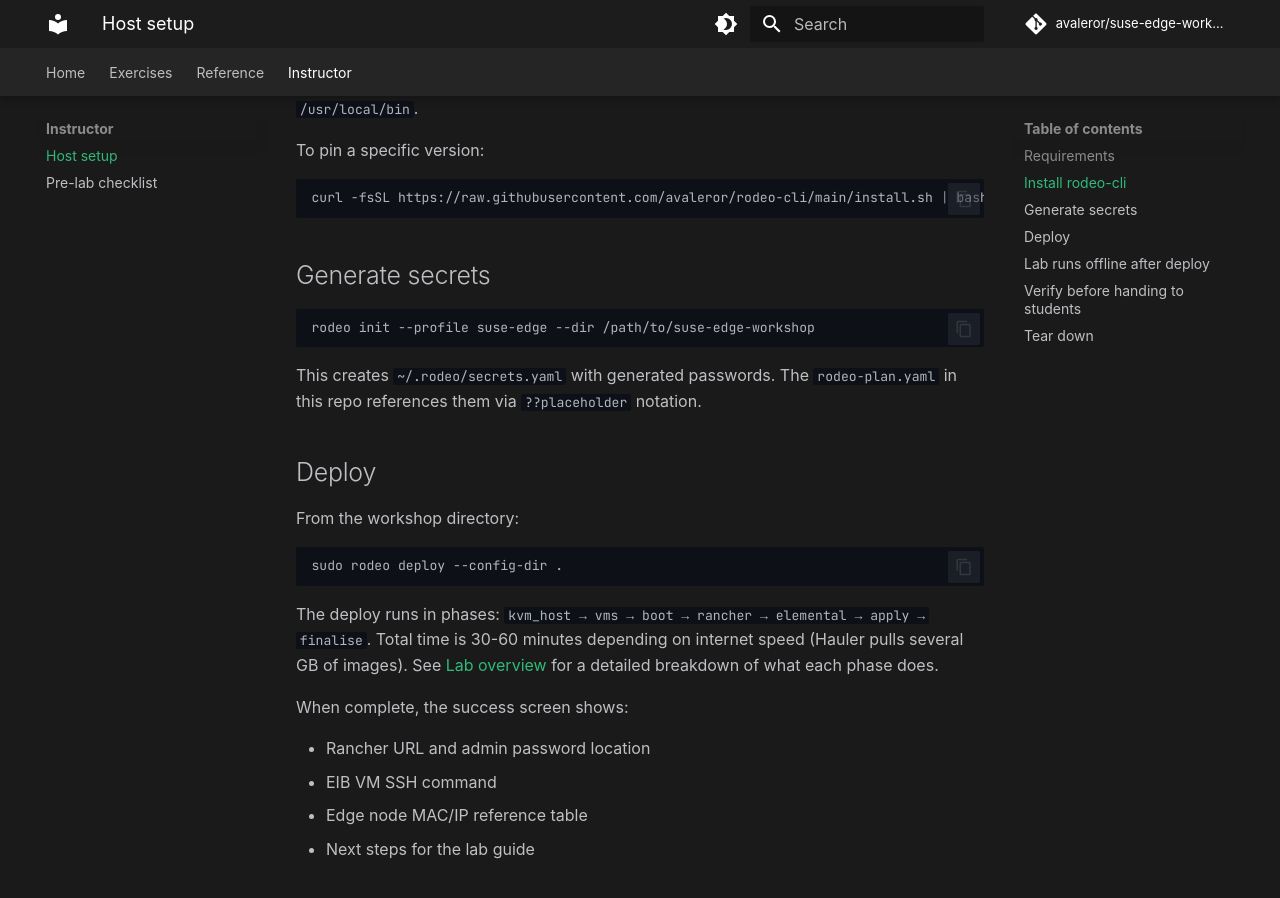
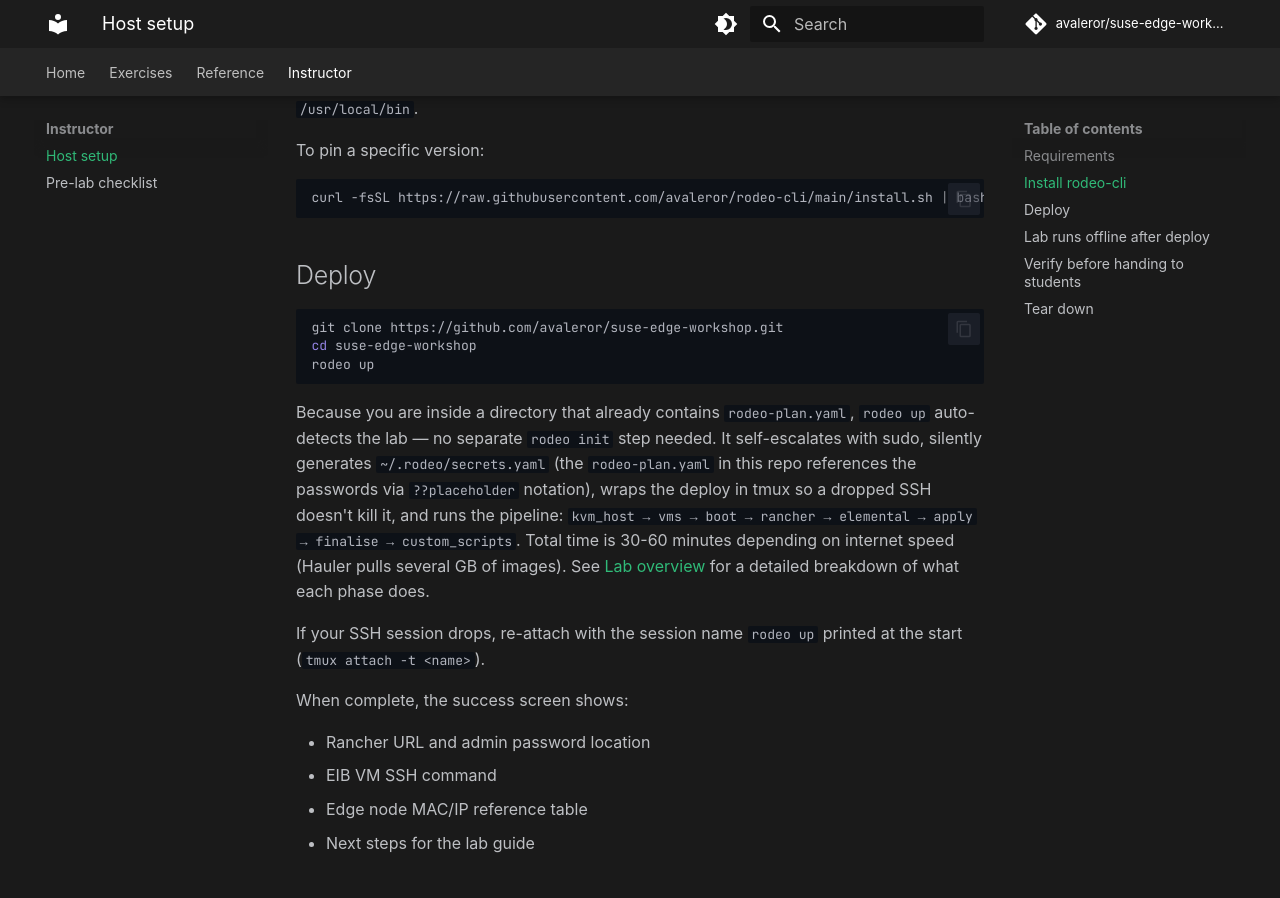
Before and after one commit to avaleror/suse-edge-workshop, an MkDocs documentation site: the page built from docs/instructor/host-setup.md, in a window 1280 px wide and 900 px high, scrolled down 760 px. Built offline with MkDocs 1.6.1 and Material for MkDocs 9.7.7, drawn with Linux system fonts in a browser that asks for light colours; some web fonts are replaced; comment, search, counter and statistics services are not loaded.

Commit message:
docs: modernize deploy instructions to current rodeo-cli syntax
Deploy instructions were stuck on rodeo-cli v0.10.x's onboarding flow
(pip install + rodeo init --profile + sudo rodeo deploy --config-dir .),
which predates the beginner-friendly `rodeo up` front door (silent secrets
generation, self-escalation, tmux wrapping, host preflight) added since.
Config/profile still validate cleanly against current rodeo-cli (checked
via load_config/validate_config directly) — no code drift, just stale docs.

Updated README and docs/instructor/host-setup.md to the same
curl-install/git-clone/rodeo-up pattern used by suse-virt-workshop; dropped
version-specific rodeo-cli pins from the docs footer text (still shown as
a real example in the "pin a version" install snippet, verified against
an actual tag).

Co-Authored-By: Claude Sonnet 5 <noreply@anthropic.com>
Claude-Session: https://claude.ai/code/session_01Mr1xUVC1dk5Fo5VUjPTnAh

````diff
--- a/docs/instructor/host-setup.md
+++ b/docs/instructor/host-setup.md
@@ -23,26 +23,20 @@ This installs prerequisites (python3, pip, git), clones the repo to `/opt/rodeo-
 To pin a specific version:
 
 ```bash
-curl -fsSL https://raw.githubusercontent.com/avaleror/rodeo-cli/main/install.sh | bash -s -- --ref v0.10.0
+curl -fsSL https://raw.githubusercontent.com/avaleror/rodeo-cli/main/install.sh | bash -s -- --ref v0.16.1
 ```
-
-## Generate secrets
-
-```bash
-rodeo init --profile suse-edge --dir /path/to/suse-edge-workshop
-```
-
-This creates `~/.rodeo/secrets.yaml` with generated passwords. The `rodeo-plan.yaml` in this repo references them via `??placeholder` notation.
 
 ## Deploy
 
-From the workshop directory:
-
 ```bash
-sudo rodeo deploy --config-dir .
+git clone https://github.com/avaleror/suse-edge-workshop.git
+cd suse-edge-workshop
+rodeo up
 ```
 
-The deploy runs in phases: `kvm_host → vms → boot → rancher → elemental → apply → finalise`. Total time is 30-60 minutes depending on internet speed (Hauler pulls several GB of images). See [Lab overview](../reference/lab-overview.md) for a detailed breakdown of what each phase does.
+Because you are inside a directory that already contains `rodeo-plan.yaml`, `rodeo up` auto-detects the lab — no separate `rodeo init` step needed. It self-escalates with sudo, silently generates `~/.rodeo/secrets.yaml` (the `rodeo-plan.yaml` in this repo references the passwords via `??placeholder` notation), wraps the deploy in tmux so a dropped SSH doesn't kill it, and runs the pipeline: `kvm_host → vms → boot → rancher → elemental → apply → finalise → custom_scripts`. Total time is 30-60 minutes depending on internet speed (Hauler pulls several GB of images). See [Lab overview](../reference/lab-overview.md) for a detailed breakdown of what each phase does.
+
+If your SSH session drops, re-attach with the session name `rodeo up` printed at the start (`tmux attach -t <name>`).
 
 When complete, the success screen shows:
 
@@ -108,7 +102,7 @@ Everything should be green before students start `lab-guide.md`.
 ## Tear down
 
 ```bash
-sudo rodeo clean --config-dir .
+sudo rodeo clean --yes
 ```
 
 This removes all VMs, disk images, and libvirt network config. The host is left clean.
````
Also changed, not shown: README.md (+7 -4 lines), docs/lab-guide.md (+1 -1 lines), docs/reference/lab-overview.md (+2 -2 lines).
